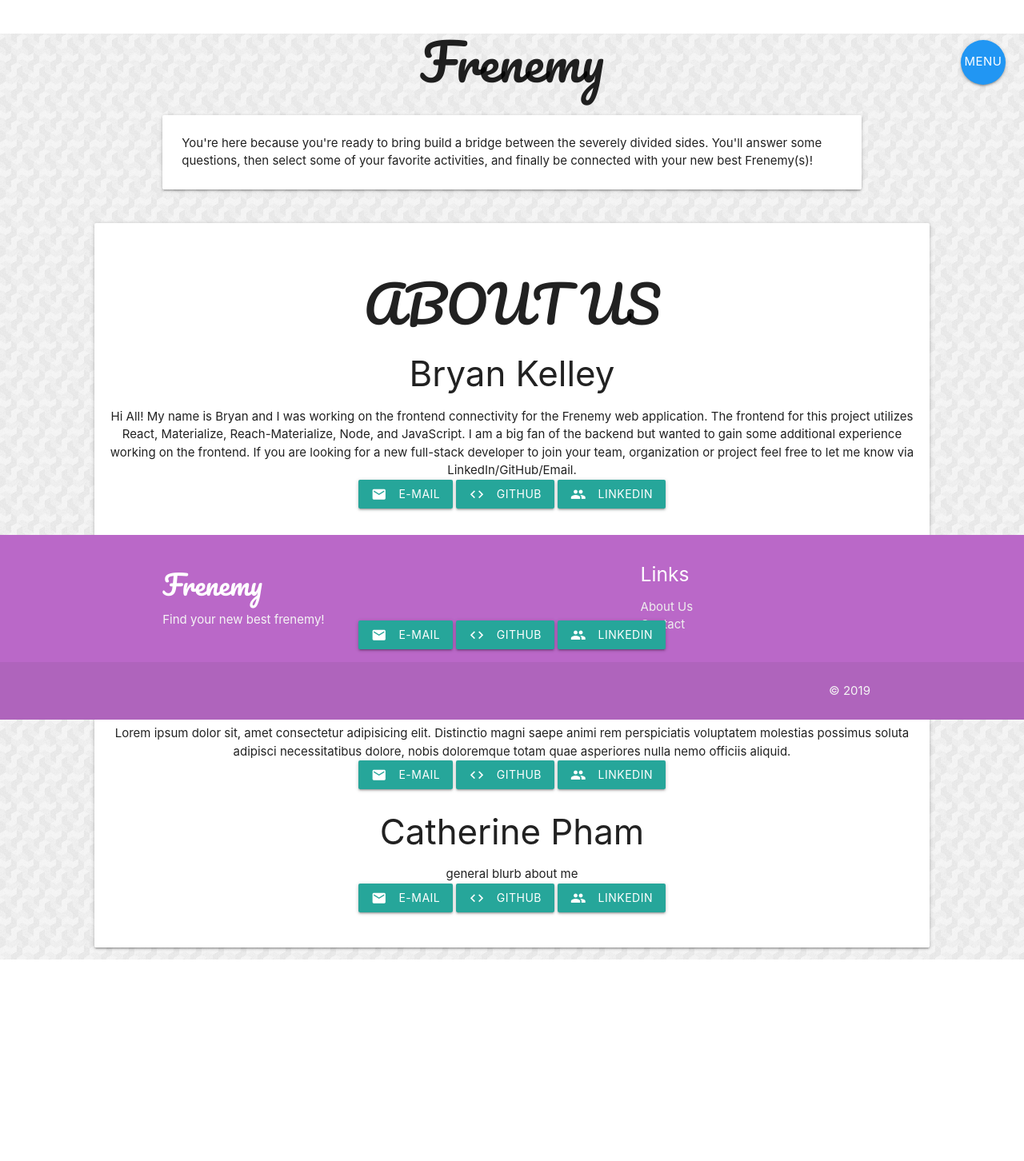
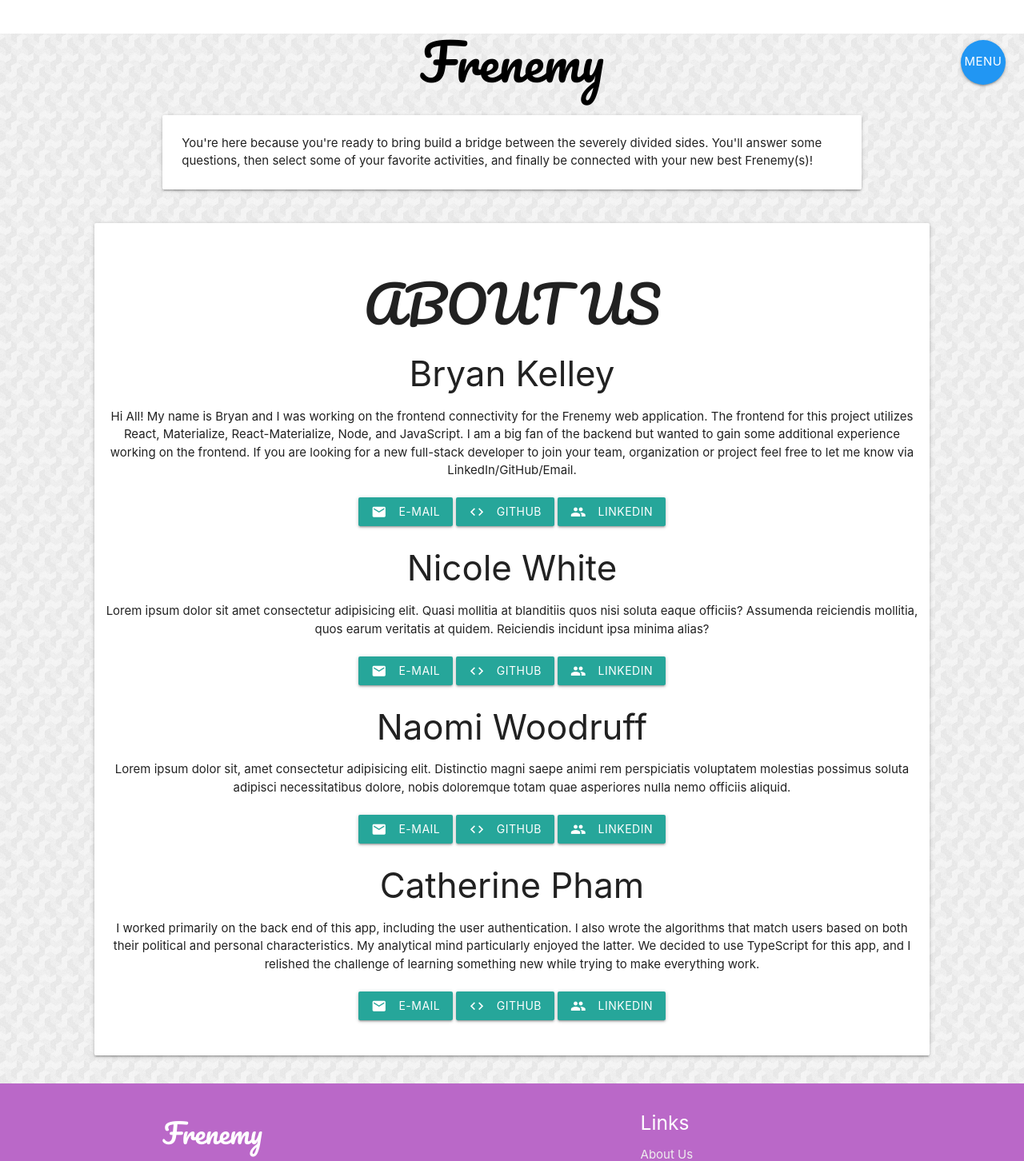
Before and after one commit to center-aisle/middle-ground, a React (Create React App) app: page /contact in a window 1280 px wide. Shown: the top 1452 px of the page at 80% size. Before the commit the page ends 1200 px from the top, so only its background shows below. Built offline with nearby package versions, Linux system fonts and the light colour scheme.

Commit message:
fixed contact

```diff
--- a/src/components/footer/footer.css
+++ b/src/components/footer/footer.css
@@ -16,12 +16,32 @@
     font-family: 'Pacifico', cursive;
 }
 
-footer {
+/* footer {
     position: absolute;
     bottom: 0;
     width: 100%;
     padding: 0;
     margin: 0 0 -100px 0;
-    /* above margin is a hack to solve the white space problem but should figure out where it comes from */
+    //above margin is a hack to solve the white space problem but should figure out where it comes from
     border: 0;
+
+
+
+    padding-right: 25px;
+    position: relative;
+    bottom: 0;
+    width: 100%;
+    height: 40px;
+    line-height: 35px;
+    flex-shrink: 0;
+} */
+
+footer {
+    bottom: 0;
+    width: 100%;
+    padding: 0;
+    margin: 0 0 -100px 0;
+    border: 0;
+    position: relative;
+    flex-shrink: 0;
 }
--- a/src/components/footer/footer.tsx
+++ b/src/components/footer/footer.tsx
@@ -7,7 +7,7 @@
 			<div className='container'>
 				<div className='row'>
 					<div className='col l6 s12'>
-						<h4 className='white-text'>Frenemy</h4>
+						<h4 className='white-text'><a className='white-text' href="/">Frenemy</a></h4>
 						<p className='grey-text text-lighten-4'>  Find your new best frenemy!</p>
 					</div>
 					<div className='col l4 offset-l2 s12'>
--- a/src/components/header/header.tsx
+++ b/src/components/header/header.tsx
@@ -4,7 +4,7 @@
 function Header() {
 	return (
 		<div className='main-container' id='header'>
-			<h1>Frenemy</h1>
+			<h1><a className='black-text' href="/">Frenemy</a></h1>
 		</div>
 	);
 }
--- a/src/components/nav/nav.tsx
+++ b/src/components/nav/nav.tsx
@@ -23,6 +23,10 @@
 	const onClickAbout = () => {
 		window.location.href = '/about';
 		console.log('let\'s go to the about page');
+	};
+	const onClickContact = () => {
+		window.location.href = '/contact';
+		console.log('let\'s go to the contact page');
 	};
 	const onClickLogIn = () => {
 		window.location.href = 'http://localhost:3001/auth/openidconnect';
@@ -52,6 +56,14 @@
 				tooltip='About'
 				tooltipOptions={{position: 'left'}}
 				onClick={onClickAbout}
+			/>
+			<Button
+			floating
+			icon='person'
+			className='blue waves-effect'
+			tooltip='Contact'
+			tooltipOptions={{position: 'left'}}
+			onClick={onClickContact}
 			/>
 
 			{/* {
--- a/src/pages/contact.tsx
+++ b/src/pages/contact.tsx
@@ -20,7 +20,8 @@
                 <div className='col-md-5' id='person'>
                   <div className='feature'>
                     <h3>Bryan Kelley</h3>
-                    <p>Hi All! My name is Bryan and I was working on the frontend connectivity for the Frenemy web application. The frontend for this project utilizes React, Materialize, Reach-Materialize, Node, and JavaScript.  I am a big fan of the backend but wanted to gain some additional experience working on the frontend. If you are looking for a new full-stack developer to join your team, organization or project feel free to let me know via LinkedIn/GitHub/Email.</p>
+                    <p>Hi All! My name is Bryan and I was working on the frontend connectivity for the Frenemy web application. The frontend for this project utilizes React, Materialize, React-Materialize, Node, and JavaScript.  I am a big fan of the backend but wanted to gain some additional experience working on the frontend. If you are looking for a new full-stack developer to join your team, organization or project feel free to let me know via LinkedIn/GitHub/Email.</p>
+                    <br></br>
                     <a href='mailto:bryanrkelley14@gmail.com' target='_blank' rel='noopener noreferrer'><button className='btn waves-effect waves-light'>E-mail<i className='material-icons left' title='Email Bryan Kelley'>mail</i></button></a>
 
                     <a href='https://github.com/bryanrkelley' target='_blank' rel='noopener noreferrer'><button className='btn waves-effect waves-light inDuration'>Github<i className='material-icons left'>code</i></button></a>
@@ -33,6 +34,7 @@
                   <div className='feature'>
                     <h3>Nicole White</h3>
                     <p>Lorem ipsum dolor sit amet consectetur adipisicing elit. Quasi mollitia at blanditiis quos nisi soluta eaque officiis? Assumenda reiciendis mollitia, quos earum veritatis at quidem. Reiciendis incidunt ipsa minima alias?</p>
+                    <br></br>
                     <a href='mailto:nicoleewhitee@gmail.com' target='_blank' rel='noopener noreferrer'><button className='btn waves-effect waves-light'>E-mail<i className='material-icons left' title='Email Nicole White'>mail</i></button></a>
 
                     <a href='https://github.com/NW91' target='_blank' rel='noopener noreferrer'><button className='btn waves-effect waves-light inDuration'>Github<i className='material-icons left' title=''>code</i></button></a>
@@ -45,6 +47,7 @@
                   <div className='feature'>
                     <h3>Naomi Woodruff</h3>
                     <p>Lorem ipsum dolor sit, amet consectetur adipisicing elit. Distinctio magni saepe animi rem perspiciatis voluptatem molestias possimus soluta adipisci necessitatibus dolore, nobis doloremque totam quae asperiores nulla nemo officiis aliquid.</p>
+                    <br></br>
                     <a href='mailto:naomi.woodruff@gmail.com' target='_blank' rel='noopener noreferrer'><button className='btn waves-effect waves-light'>E-mail<i className='material-icons left' title='Email Naomi Woodruff'>mail</i></button></a>
 
                     <a href='https://github.com/naywood' target='_blank' rel='noopener noreferrer'><button className='btn waves-effect waves-light inDuration'>Github<i className='material-icons left' title=''>code</i></button></a>
@@ -56,7 +59,8 @@
                 <div className='col-md-5' id='person'>
                   <div className='feature'>
                     <h3>Catherine Pham</h3>
-                    <p>general blurb about me</p>
+                    <p>I worked primarily on the back end of this app, including the user authentication. I also wrote the algorithms that match users based on both their political and personal characteristics. My analytical mind particularly enjoyed the latter. We decided to use TypeScript for this app, and I relished the challenge of learning something new while trying to make everything work.</p>
+                    <br></br>
                     <a href='mailto:cpham.cww@gmail.com' target='_blank' rel='noopener noreferrer'><button className='btn waves-effect waves-light'>E-mail<i className='material-icons left' title='Email Catherine Pham'>mail</i></button></a>
 
                     <a href='https://github.com/CrypticWoodWhite' target='_blank' rel='noopener noreferrer'><button className='btn waves-effect waves-light inDuration'>Github<i className='material-icons left' title=''>code</i></button></a>
```
